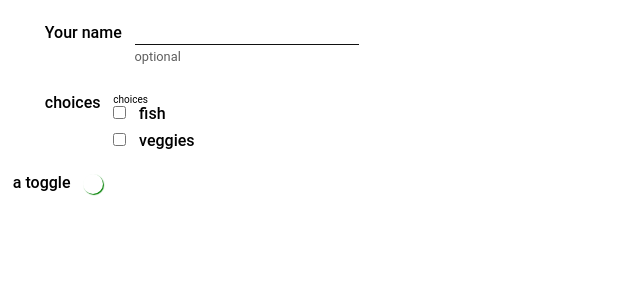
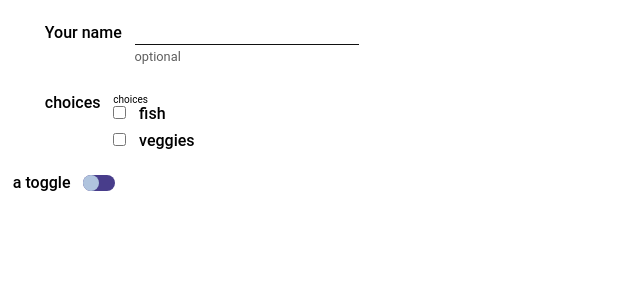
Before and after one commit to tessaSAC/RSvueP, a Vue app: page / in a window 1280 px wide. Shown: the top 300 px of the page, without its empty margins (0-640 px from the left). Built offline with nearby package versions, Linux system fonts and the light colour scheme.

Commit message:
edits theme colors and continues work on toggle

```diff
--- a/src/components/CheckboxToggle.vue
+++ b/src/components/CheckboxToggle.vue
@@ -7,7 +7,9 @@
     :disabled="disabled"
     @change="handleCheck"
   />
-  <span class="toggle" />
+  <div class="toggle">
+    <div class="nub" :class="{ checked }" />
+  </div>
 </div>
 </template>
 
@@ -24,93 +26,44 @@ export default {
     LabelBasic,
   },
 
+  data: _ => ({
+    checked: false,
+  }),
+
   methods: {
-    handleCheck() {
-      // this.$emit('change', )
+    handleCheck(e) {
+      console.log('hi')
+      // this.checked = e
+      // this.$emit('change', e)
     }
-  }
+  },
 }
 </script>
 
 <style lang="scss">
 .CheckboxToggle {
-  position: relative;
+  display: flex;
+  align-items: center;
 
-  // input {
-  //   width: 0;
-  //   height: 0;
-  //   display: none;
-  //   opacity: 0;
-  // }
-
-  [type="checkbox"] {
+  input {
     width: 0;
     height: 0;
     display: none;
     opacity: 0;
-    & + label {
-      cursor: pointer;
-      display: inline-block;
-      margin-right: 10px;
-      margin-top: 10px;
-      margin-bottom: 10px;
-      // apply padding so the switch fits inside the label
-      padding-right: 60px;
   }
 
-      &:after {
-        content: "";
-        top: 4px;
-        right: 10px;
-        width: 30px;
-        height: 12px;
-        // use absolute for better positioning
-        position: absolute;
-        border-radius: 30px;
-      }
-      & + .toggle {
-        top: 0;
-        width: 20px;
-        height: 20px;
-        border-radius: 30px;
-        display: inline-block;
-        position: absolute;
-        cursor: pointer;
-        pointer-events: none;
-        box-shadow: 1px 1px 1px $Color-Theme-100;
-        // add some CSS3-animations
-        -webkit-transition: right .1s ease-in, $Color-Theme-30d .1s ease-in;
-        -moz-transition: right .1s ease-in, $Color-Theme-30d .1s ease-in;
-        -o-transition: right .1s ease-in, $Color-Theme-30d .1s ease-in;
-        -ms-transition: right .1s ease-in, $Color-Theme-30d .1s ease-in;
-      }
-    // }
-    &:focus + label:after,
-    &:focus + label + .toggle {
-      box-shadow: 0 0 6px 0 Color-Focus;
-    }
-    &[disabled] {
-      & + label,
-      & + label:after,
-      & + label + .toggle {
-          cursor: not-allowed;
-          opacity: 0.4;
-      }
-    }
-  }
-  & > [type="checkbox"]:checked + label:after {
-      background-color: $Color-Theme-70;
-  }
-  & > [type="checkbox"]:not(:checked) + label:after {
+  .toggle {
+    width: 2rem;
+    height: 1rem;
+    border-radius: 50%/100%;
     background-color: $Color-Theme-100;
   }
-  & > [type="checkbox"]:checked + label + .toggle {
-      right:5px;
-      background-color: $Color-Focus;
-  }
-  & > [type="checkbox"]:not(:checked) + label + .toggle {
-      right: 25px;
-      background-color: $Color-Theme-100;
+
+  .nub {
+    width: 1rem;
+    height: 1rem;
+    border-radius: 50%;
+    background-color: $Color-Theme-Enemy-100;
   }
 }
 </style>
--- a/src/styles/globals.scss
+++ b/src/styles/globals.scss
@@ -21,13 +21,15 @@ legend {
 // Colors:
 $Color-Focus: dodgerblue;
 
-$Color-Theme-100: green;
+$Color-Theme-100: darkslateblue;
 $Color-Theme-90: lighten($Color-Theme-100, 10%);
 $Color-Theme-80: lighten($Color-Theme-100, 20%);
 $Color-Theme-70: lighten($Color-Theme-100, 30%);
 $Color-Theme-10d: darken($Color-Theme-100, 10%);
 $Color-Theme-20d: darken($Color-Theme-100, 20%);
 $Color-Theme-30d: darken($Color-Theme-100, 30%);
+
+$Color-Theme-Enemy-100: lightsteelblue;
 
 $Color-Text-100: #111;
 $Color-Text-90: lighten($Color-Text-100, 10%);
```
Lines whose indentation alone changed are shown as unchanged.
